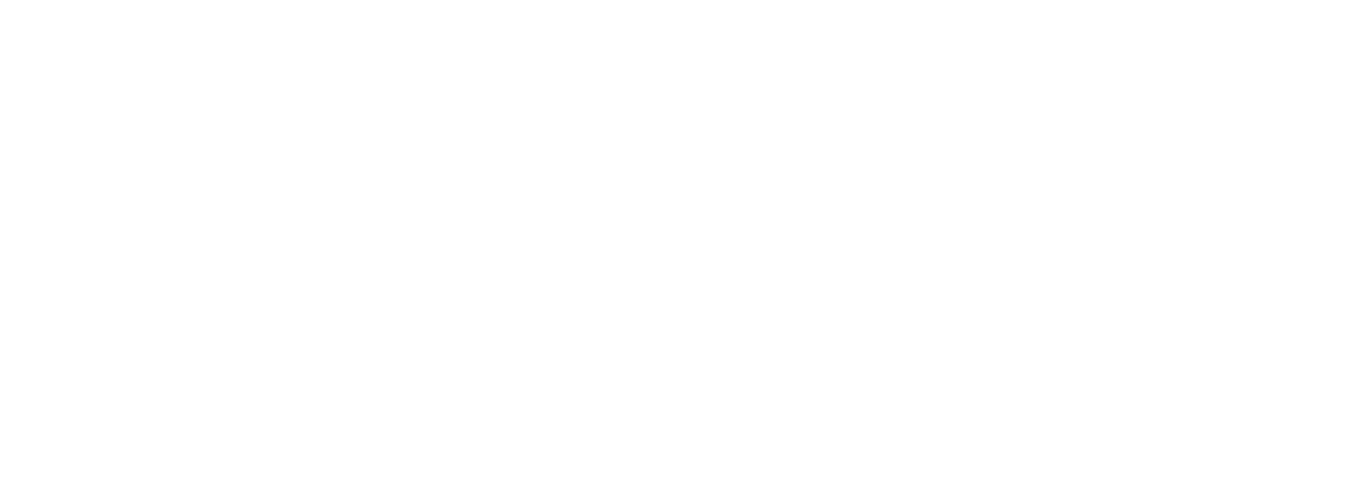
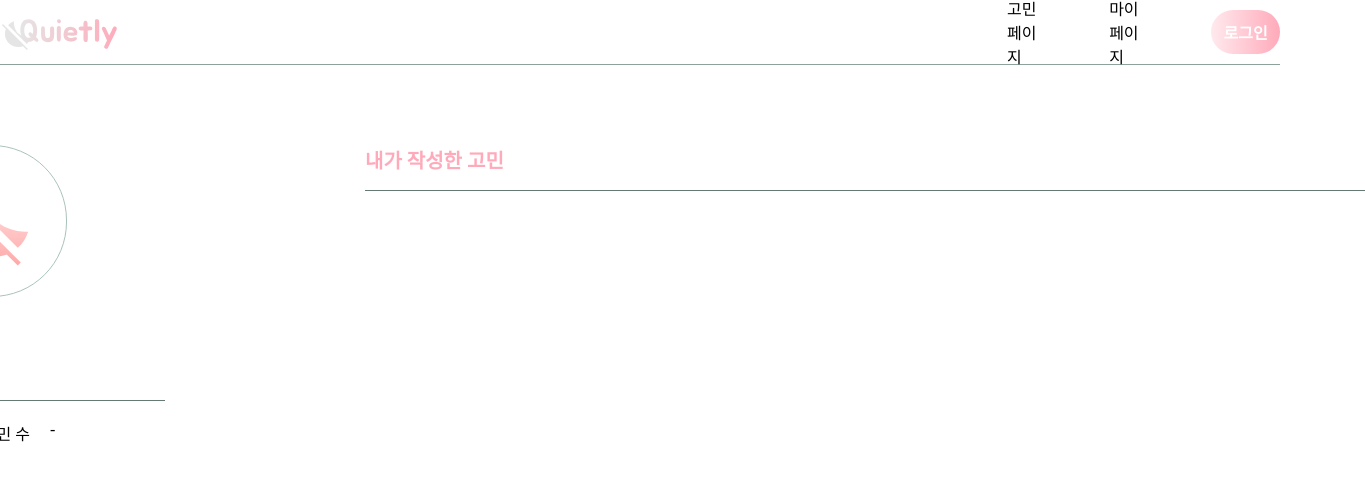
Before and after one commit to DSMQuietly/Quietly_FE, a React (Vite) app: page /mypage in a window 1280 px wide. Before the commit this address had no page. Shown: the top 480 px of the page, 1365 px wide, since content can reach past the window. Built offline with nearby package versions, Linux system fonts and the light colour scheme; a web font is replaced by a local one.

Commit message:
FEAT :: Mypage 퍼블리싱

```diff
--- a/src/Router.tsx
+++ b/src/Router.tsx
@@ -1,4 +1,4 @@
-import { Login, PostCheck, PostView, SignUp, Writing } from './pages';
+import { Login, PostCheck, PostView, SignUp, Writing, Mypage } from './pages';
 import { BrowserRouter, Route, Routes } from 'react-router-dom';
 
 export const Router = () => {
@@ -10,6 +10,7 @@
         <Route path="/writing" element={<Writing />} />
         <Route path="/postcheck" element={<PostCheck />} />
         <Route path="/postview" element={<PostView />} />
+        <Route path="/mypage" element={<Mypage />} />
       </Routes>
     </BrowserRouter>
   );
--- /dev/null
+++ b/src/pages/Mypage.tsx
@@ -0,0 +1,119 @@
+import { Header } from '../components/public/Header';
+import { theme } from '../theme';
+import mypageProfile from '../assets/mypageProfile.svg';
+import styled from 'styled-components';
+
+export const Mypage = () => {
+  return (
+    <>
+      <>
+        <Header />
+        <MypageContainer>
+          <ProfileContents>
+            <Profile />
+            <ProfileSubContents>
+              <NameContainer>
+                <Name>박지연</Name>
+                <NameLine />
+              </NameContainer>
+              <WorriedContainer>
+                <WorriedTitle>내가 올린 고민 수</WorriedTitle>
+                <WorriedCount>-</WorriedCount>
+              </WorriedContainer>
+            </ProfileSubContents>
+          </ProfileContents>
+          <SideLine />
+          <TitleContainer>
+            <Title>내가 작성한 고민</Title>
+            <TitleLine />
+          </TitleContainer>
+        </MypageContainer>
+      </>
+    </>
+  );
+};
+
+const MypageContainer = styled.div`
+  display: flex;
+  gap: 100px;
+  justify-content: center;
+  margin: 80px 0 80px 0;
+`;
+const TitleContainer = styled.div`
+  display: flex;
+  flex-direction: column;
+  gap: 16px;
+`;
+
+const ProfileContents = styled.div`
+  display: flex;
+  flex-direction: column;
+  gap: 48px;
+`;
+
+const ProfileSubContents = styled.div`
+  display: flex;
+  flex-direction: column;
+  gap: 20px;
+`;
+
+const Profile = styled.div`
+  width: 150px;
+  height: 150px;
+  border-radius: 75px;
+  border: 1px solid ${theme.color.gray[4]};
+  background-image: url(${mypageProfile});
+  background-repeat: no-repeat;
+  background-position: center;
+`;
+
+const Name = styled.div`
+  font-size: 24px;
+  font-weight: 700;
+`;
+
+const NameLine = styled.line`
+  width: 250px;
+  height: 1px;
+  border: none;
+  background-color: ${theme.color.gray[2]};
+`;
+
+const NameContainer = styled.div`
+  display: flex;
+  flex-direction: column;
+  gap: 20px;
+  align-items: start;
+`;
+
+const WorriedCount = styled.div`
+  font-size: 16px;
+`;
+
+const WorriedTitle = styled.div`
+  font-size: 16px;
+`;
+const WorriedContainer = styled.div`
+  display: flex;
+  gap: 20px;
+`;
+
+const SideLine = styled.line`
+  width: 1px;
+  height: 900px;
+  border: none;
+  background-color: ${theme.color.gray[2]};
+`;
+
+const Title = styled.div`
+  font-weight: 700;
+  font-size: 20px;
+  color: ${theme.color.main[3]};
+`;
+
+const TitleLine = styled.line`
+  width: 1000px;
+  height: 1px;
+  border: none;
+  background-color: ${theme.color.gray[2]};
+`;
--- a/src/pages/index.ts
+++ b/src/pages/index.ts
@@ -3,3 +3,4 @@
 export * from './Writing';
 export * from './PostCheck';
 export * from './PostView';
+export * from './Mypage';
```
Also changed, not shown: src/assets/mypageProfile.svg (added).
